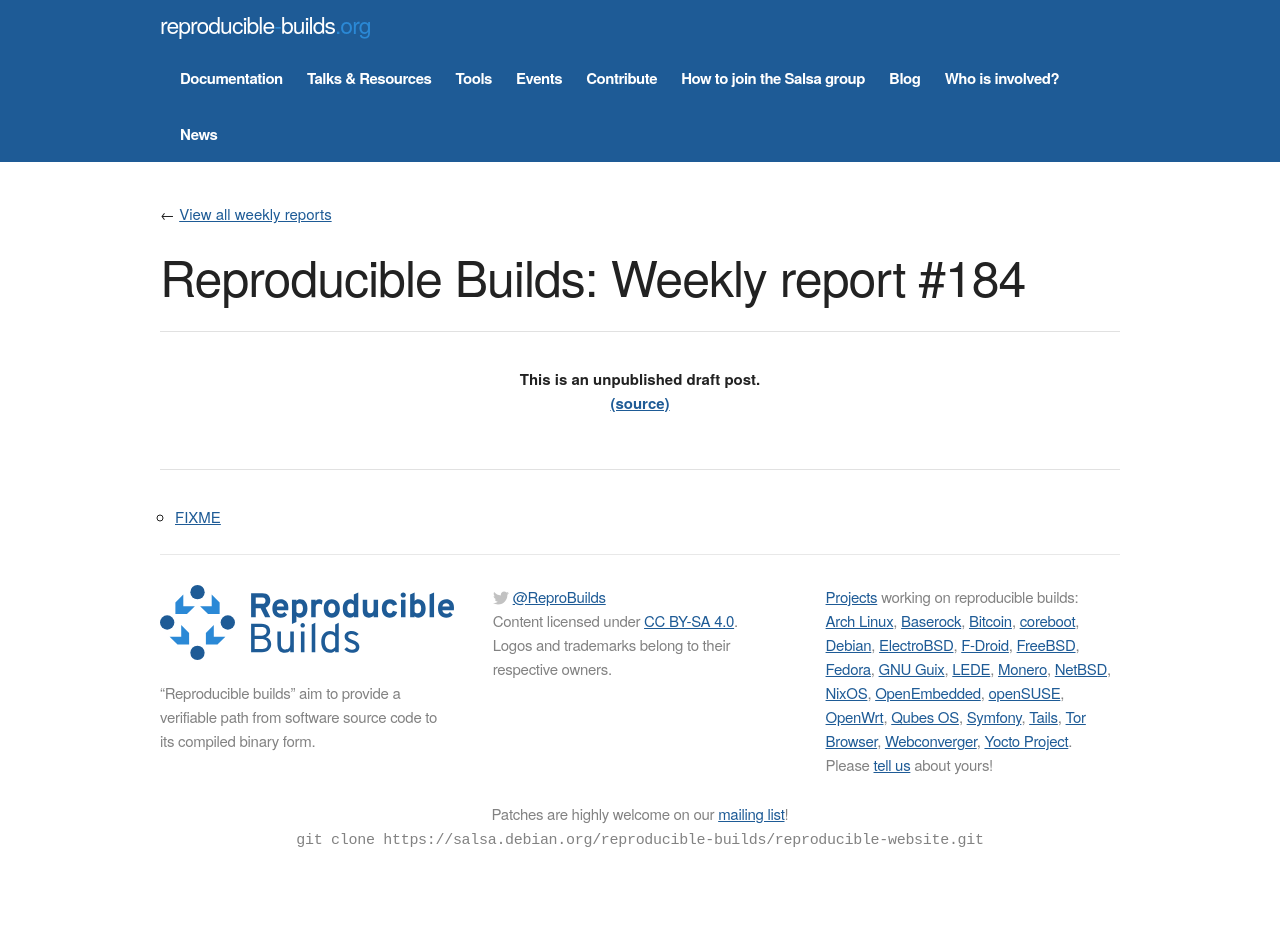
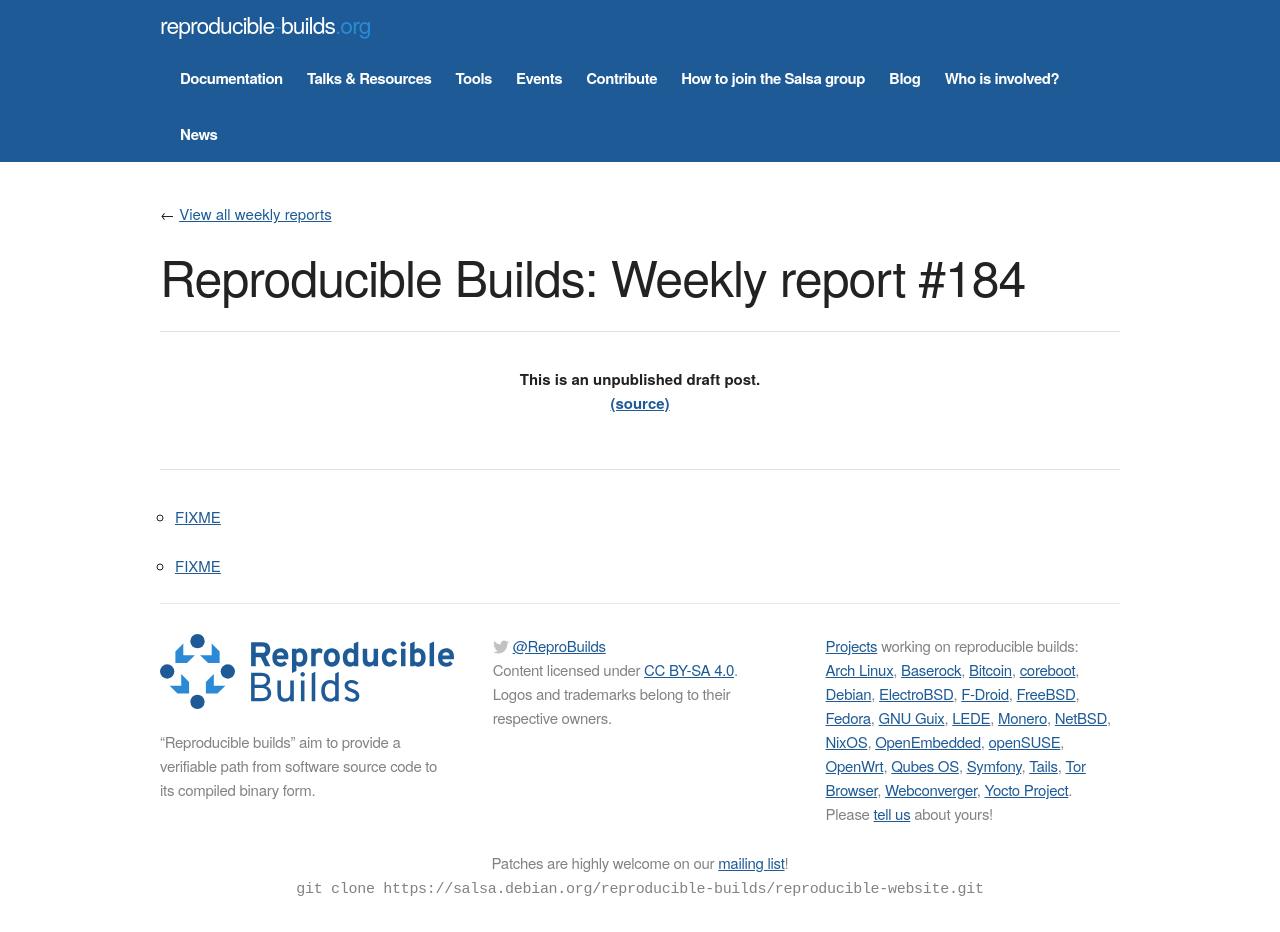
Before and after one commit to prototypefund/reproducible-website, a Jekyll site: the page built from _blog/posts/184.md, in a window 1280 px wide. Built offline with Jekyll 4.4.1, drawn with Linux system fonts in a browser that asks for light colours; some web fonts are replaced; before the commit the page ends 900 px from its top, so only the background shows below that.

Commit message:
184 += https://www.youtube.com/watch?v=8M6yvJC00J4

```diff
--- a/_blog/posts/184.md
+++ b/_blog/posts/184.md
@@ -4,3 +4,5 @@
 ---
 
 * [FIXME](http://talks.cam.ac.uk/talk/index/114232)
+
+* [FIXME](https://www.youtube.com/watch?v=8M6yvJC00J4)
```
